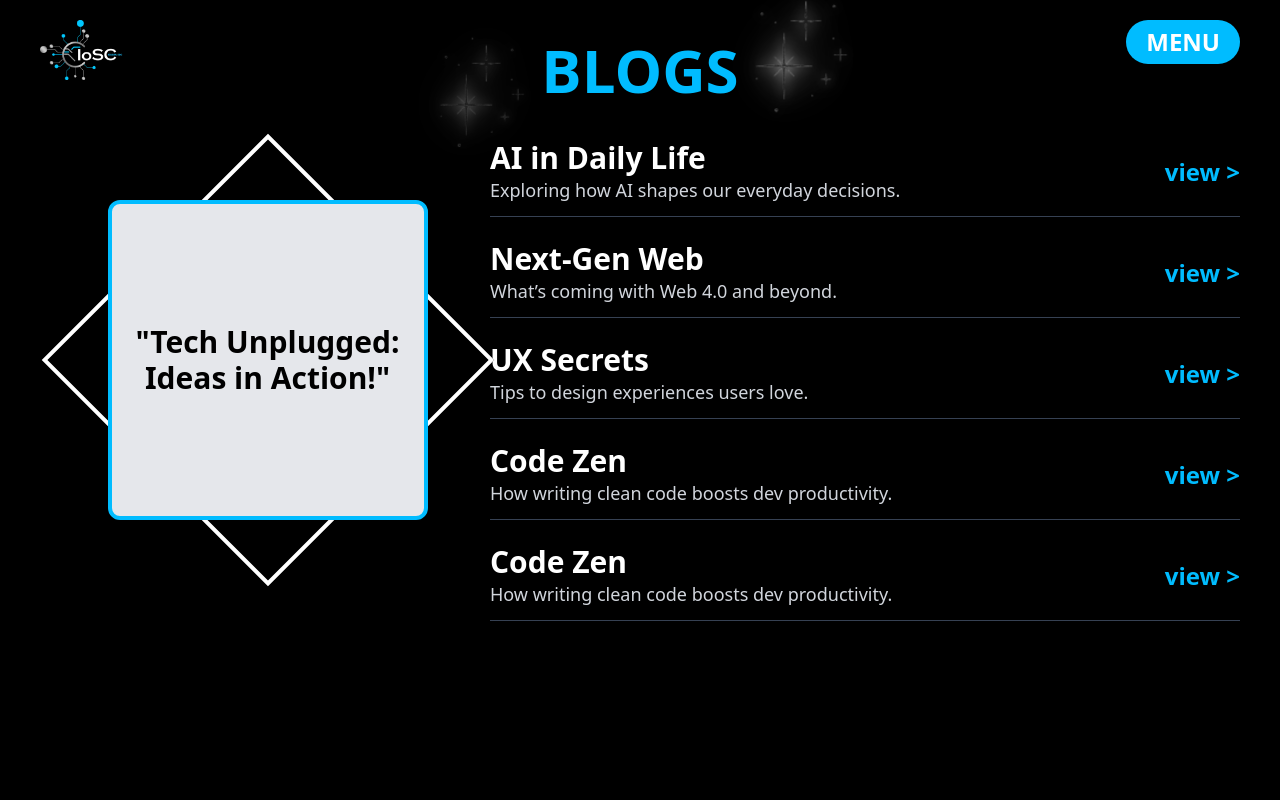
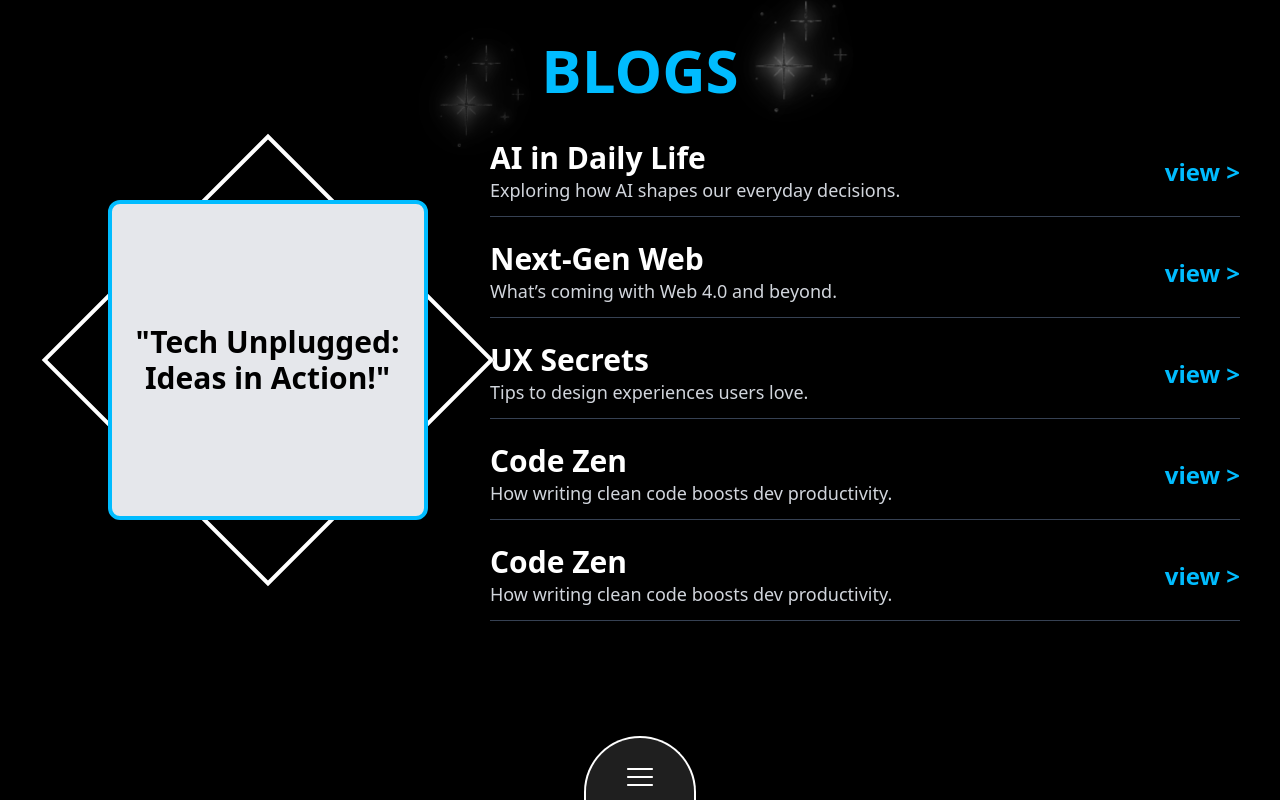
Before and after one commit to prefierolasoledad/iosc-website, a Next.js app: page /blogs in a window 1280 px wide. Built offline with nearby package versions, Linux system fonts and the light colour scheme.

Commit message:
some animation changes

```diff
--- a/src/components/heroSecton.jsx
+++ b/src/components/heroSecton.jsx
@@ -1,4 +1,4 @@
-import HEROSECTIONIMAGE from "@/assets/hersosection-image.png"
+import HEROSECTIONIMAGE from "@/assets/background-herosection.gif"
 import STARS from "@/assets/stars.png";
 import './sprinkleAnimation.css';
 
@@ -8,8 +8,8 @@ const HeroSection=()=>{
             <div className="w-full md:w-[50%] h-full bg-no-repeat bg-contain flex justify-center"
                 style={{
                     backgroundImage: `url(${HEROSECTIONIMAGE.src})`,
-                    backgroundSize:'50% 70%',
-                    backgroundPosition:'50% 80%'
+                    backgroundSize:'130% 130%',
+                    backgroundPosition:'50% 30%'
                 }}
             />
 
--- a/src/components/loadingScreen.jsx
+++ b/src/components/loadingScreen.jsx
@@ -6,20 +6,21 @@ const LoadingScreen = () => {
   const texts = [
     "BUILDING DREAMS",
     "TOGETHER",
-    "WELCOME TO"
+    "WELCOME TO",
+    "IOSC-EDC"
   ];
 
   const [currentIndex, setCurrentIndex] = useState(0);
-  const [isLogoVisible, setIsLogoVisible] = useState(false);
+  // const [isLogoVisible, setIsLogoVisible] = useState(false);
 
   useEffect(() => {
     const interval = setInterval(() => {
       setCurrentIndex(prev => (prev + 1) % texts.length);
     }, 2000);
 
-    if (currentIndex === texts.length - 1) {
-      setTimeout(() => setIsLogoVisible(true), 2000);
-    }
+    // if (currentIndex === texts.length - 1) {
+    //   setTimeout(() => setIsLogoVisible(true), 2000);
+    // }
 
     return () => clearInterval(interval);
   }, [currentIndex]);
@@ -38,13 +39,13 @@ const LoadingScreen = () => {
 
       {/* Main Content */}
       <div className="flex flex-col items-center z-10">
-        {!isLogoVisible ? (
+        {/* {!isLogoVisible ? ( */}
           <h1 className="text-7xl text-sky-400 font-extrabold animate-pulse transition-all duration-1000">
             {texts[currentIndex]}
           </h1>
-        ) : (
-          <img src={LOGO.src} alt="Logo" className="mt-6 w-80 h-72" />
-        )}
+        {/* ) : ( */}
+          {/* <img src={LOGO.src} alt="Logo" className="mt-6 w-80 h-72" /> */}
+        {/* )} */}
       </div>
 
       {/* Styles */}
--- a/src/components/navBar.jsx
+++ b/src/components/navBar.jsx
@@ -1,72 +1,90 @@
 'use client';
-import { useState } from "react";
+import React, { useState } from 'react';
+import {
+    RxHamburgerMenu,
+  RxHome,
+  RxAvatar,
+  RxDashboard,
+  RxGroup,
+  RxChatBubble,
+  RxCalendar,
+  RxEnvelopeClosed,
+  RxCross2
+} from "react-icons/rx";
+import { useRouter } from 'next/navigation';
+import { MdOutlineEmojiEvents } from "react-icons/md";
+import { FaUsers } from "react-icons/fa";
+import { RiTeamLine } from "react-icons/ri";
+import { FaTools } from "react-icons/fa";
+import { FaRegEdit } from "react-icons/fa";
+import { FiPhone } from "react-icons/fi";
 
-import LOGO from "@/assets/logo.png";
-import Link from "next/link";
 
-const NavBar = () => {
+function NavBar() {
+  const [isOpen, setIsOpen] = useState(false);
+  const router = useRouter();
 
-    const [showNavigation, setShowNavigation]=useState(false);
+  const icons = [
+    { icon: <RxHome />, path: '/', label: 'Home' },
+    { icon: <MdOutlineEmojiEvents />, path: '/events', label: 'Events' },
+    { icon: <FaUsers />, path: '/alumini', label: 'Alumni' },
+    { icon: <RiTeamLine />, path: '/team', label: 'Team' },
+    { icon: <FaTools />, path: '/projects', label: 'Projects' },
+    { icon: <FaRegEdit />, path: '/blogs', label: 'Blogs' },
+    { icon: <FiPhone />, path: '/contactUs', label: 'Contact' },
+  ];
+
+
+  const toggleMenu = () => setIsOpen(prev => !prev);
+
+  const handleNavigation = (path) => {
+    setIsOpen(false);
+    router.push(path);
+  };
 
   return (
-    <section>
-        <nav className="fixed w-full flex justify-between pl-10 pr-10 pt-5 z-[1000] h-20">
-            <div
-                className="w-40 h-full bg-no-repeat bg-contain bg-left"
+    <div className={`fixed bottom-0 w-full flex justify-center pl-10 pr-10 pt-5 z-[1000] h-full ${isOpen?'bg-black/70':'bg-transparent'}`}>
+      <div className='relative flex justify-center items-end'>
+        <div
+          className={`absolute w-[30rem] h-[15rem] mb-[10px] transition-all duration-500 ease-in-out
+            ${isOpen ? 'opacity-100 scale-100' : 'opacity-0 scale-0'}
+            border-t-2 border-l-2 border-r-2
+            z-10 rounded-t-full flex justify-center items-end overflow-visible`}
+        >
+
+          {icons.map(({ icon, path, label }, i) => {
+            const angle = 270 + (i * (180 / (icons.length - 1)));
+            return (
+                <div
+                key={`icon-${i}`}
+                onClick={() => handleNavigation(path)}
+                className={`absolute bg-white hover:bg-sky-400 hover:text-white text-black w-18 h-18 hover:scale-110 rounded-full border-2 border-white p-3 flex items-center justify-center transition-all duration-500 cursor-pointer
+                    ${isOpen ? 'opacity-100 translate-y-0' : 'opacity-0 translate-y-10'}`}
                 style={{
-                backgroundImage: `url(${LOGO.src})`,
+                    transform: `rotate(${angle}deg) translateY(-180px) rotate(-${angle}deg)`,
+                    transformOrigin: 'bottom center',
                 }}
-            />
-            <button onClick={()=>{setShowNavigation(!showNavigation)}} className="bg-sky-400 text-white font-bold text-2xl pl-5 pr-5 h-11 rounded-4xl hover:bg-sky-600 hover:cursor-pointer">
-                {showNavigation?"CLOSE":"MENU"}
-            </button>
-        </nav>
+                >
+                <div className="flex flex-col items-center">
+                    <div className="text-3xl">{icon}</div>
+                    <span className="text-[10px] mt-1 font-semibold">{label}</span>
+                </div>
+                </div>
+            );
+            })}
+        </div>
         <div
-        className={`
-          fixed top-0 left-0 w-full h-full text-white font-extrabold pt-32 pl-10 text-6xl bg-black/95 z-[999]
-          transform transition-transform duration-500 ease-in-out
-          ${showNavigation ? "translate-y-0" : "-translate-y-full"}
-        `}
-      >
-        <p className="mb-5">
-            <Link href="/">
-                Home
-            </Link>
-        </p>
-        <p className="mb-5">
-            <Link href="/events">
-                Events
-            </Link>
-        </p>
-        <p className="mb-5"/>
-        <p className="mb-5">
-            <Link href="/alumini">
-                Alumini
-            </Link>
-        </p>
-        <p className="mb-5">
-            <Link href="/team">
-                Team
-            </Link>
-        </p>
-        <p className="mb-5">
-            <Link href="/projects">
-                Projects
-            </Link>
-        </p>
-        <p className="mb-5">
-            <Link href="/blogs">
-                Blogs
-            </Link>
-        </p>
-        <p>
-            <Link href="/contactUs">
-                Contact US
-            </Link>
-        </p>
+          onClick={toggleMenu}
+          className='absolute w-28 h-16 flex justify-center items-center
+            border-t-2 border-l-2 border-r-2 cursor-pointer border-white
+            bg-[#1f1f1f] rounded-t-full z-30 transition-transform duration-300'
+        >
+          {!isOpen &&(<RxHamburgerMenu className='text-white mt-4 text-3xl' />)}
+          {isOpen &&(<RxCross2 className='text-white mt-4 text-3xl' />)}
+        </div>
       </div>
-    </section>
+    </div>
   );
-};
+}
 
 export default NavBar;
```
Also changed, not shown: 1 other file (tests, documents, lock files or other folders).
